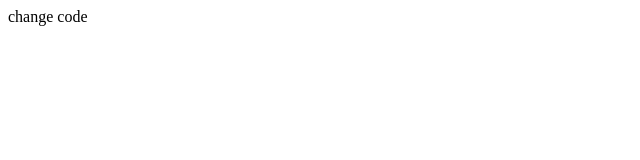
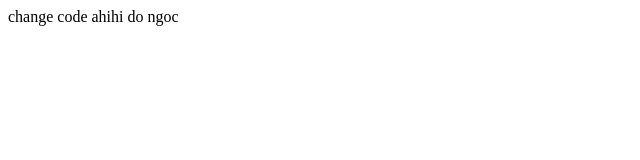
Before and after one commit to Vo-Huy-Khoa/cicd-jenkins, a Nuxt app: page / in a window 1280 px wide. Shown: the top 160 px of the page, without its empty margins (0-640 px from the left). Built offline with nearby package versions, Linux system fonts and the light colour scheme.

Commit message:
test: change text

```diff
--- a/app.vue
+++ b/app.vue
@@ -1,3 +1,3 @@
 <template>
-  <div>change code</div>
+  <div>change code ahihi do ngoc</div>
 </template>
```
